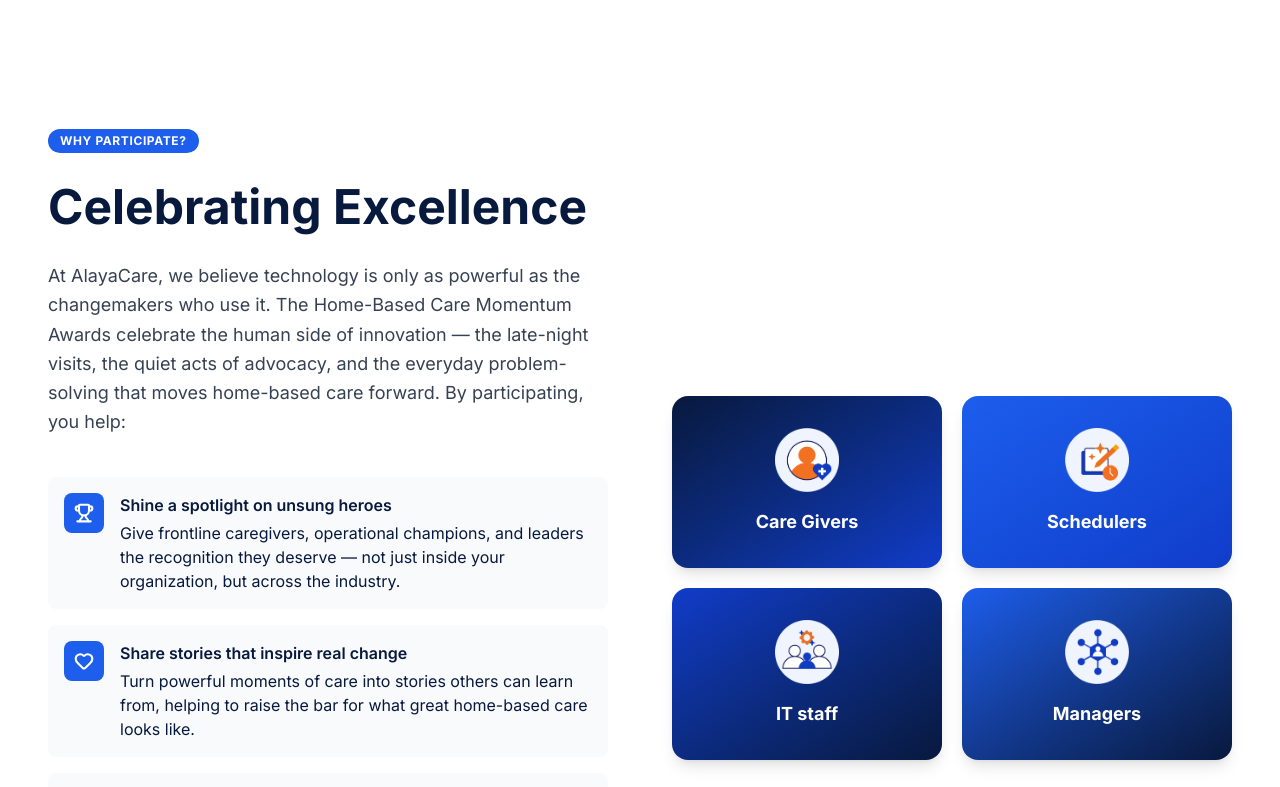
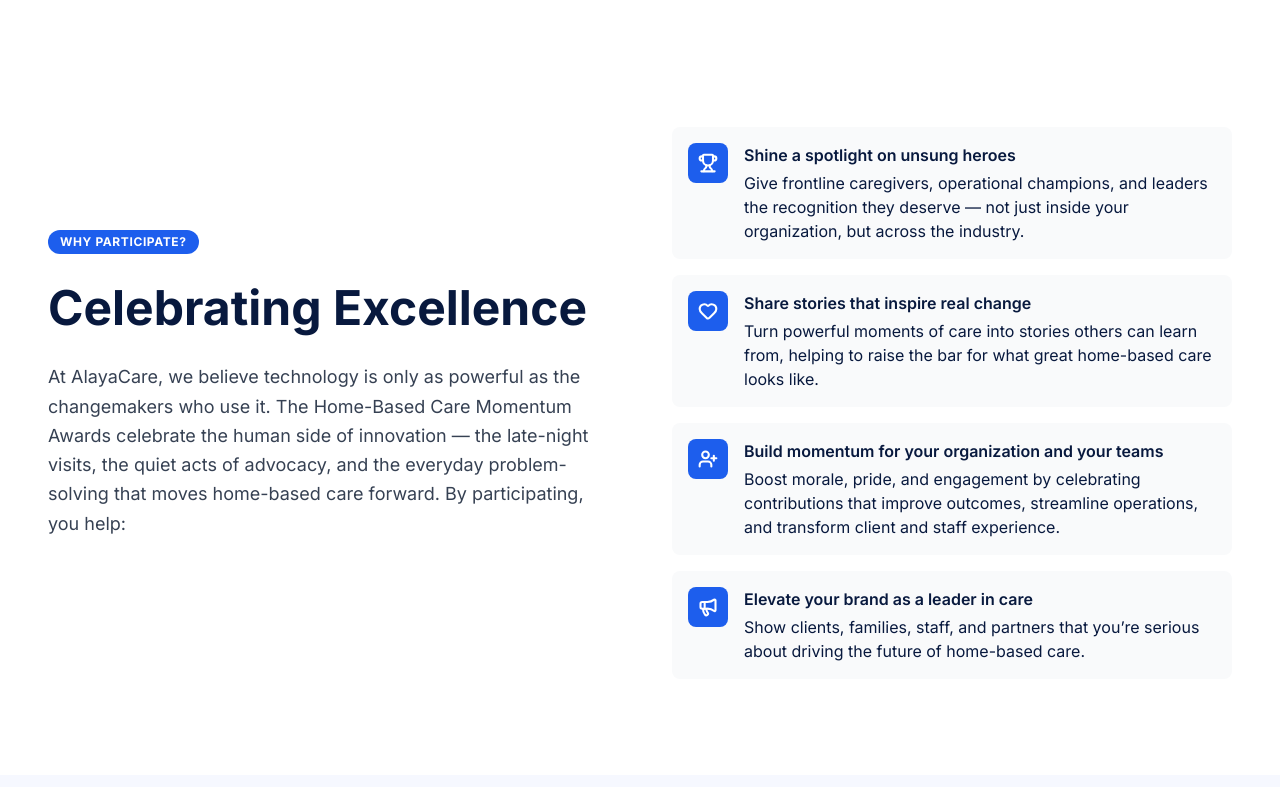
Before and after one commit to wcorman/alayacare-awards, a Next.js app: page / in a window 1280 px wide. Shown: the part 1120-1907 px from the top of the page. Built offline with nearby package versions, Linux system fonts and the light colour scheme; no server answers.

Commit message:
Remove homepage boxes

```diff
--- a/app/page.tsx
+++ b/app/page.tsx
@@ -111,7 +111,10 @@
               <p className="text-lg text-gray-700 mb-10 leading-relaxed">
                 {t('mission.description')}
               </p>
+            </div>
 
+            {/* Right Content: Mission Items */}
+            <div className="flex-1 w-full max-w-xl">
               <div className="space-y-4">
                 {missionItems.map((item, i) => {
                   const Icon = missionIcons[i];
@@ -130,76 +133,8 @@
                         {rest ? <span className="block mt-1">{rest}</span> : null}
                       </span>
                     </div>
-                )})}
-              </div>
-            </div>
-
-            {/* Right Visual */}
-            <div className="flex-1 w-full max-w-xl">
-              <div className="grid grid-cols-2 gap-5">
-                {/* Card 1 */}
-                <div className="bg-gradient-to-br from-[#08193e] to-[#113cca] rounded-2xl p-8 shadow-lg hover:shadow-xl transition-all transform hover:-translate-y-1">
-                  <div className="flex flex-col items-center text-center text-white h-full justify-center space-y-4">
-                    <div className="flex items-center justify-center">
-                      <Image
-                        src="/caregiver.png"
-                        alt={t('audiences.caregivers')}
-                        width={64}
-                        height={64}
-                        className="object-contain"
-                      />
-                    </div>
-                    <h3 className="font-bold text-lg">{t('audiences.caregivers')}</h3>
-                  </div>
-                </div>
-
-                {/* Card 2 */}
-                <div className="bg-gradient-to-br from-[#1D5EED] to-[#113CCA] rounded-2xl p-8 shadow-lg hover:shadow-xl transition-all transform hover:-translate-y-1">
-                  <div className="flex flex-col items-center text-center text-white h-full justify-center space-y-4">
-                    <div className="flex items-center justify-center">
-                      <Image
-                        src="/scheduler.png"
-                        alt={t('audiences.schedulers')}
-                        width={64}
-                        height={64}
-                        className="object-contain"
-                      />
-                    </div>
-                    <h3 className="font-bold text-lg">{t('audiences.schedulers')}</h3>
-                  </div>
-                </div>
-
-                {/* Card 3 */}
-                <div className="bg-gradient-to-br from-[#113CCA] to-[#08193E] rounded-2xl p-8 shadow-lg hover:shadow-xl transition-all transform hover:-translate-y-1">
-                  <div className="flex flex-col items-center text-center text-white h-full justify-center space-y-4">
-                    <div className="flex items-center justify-center">
-                      <Image
-                        src="/it-person.png"
-                        alt={t('audiences.it')}
-                        width={64}
-                        height={64}
-                        className="object-contain"
-                      />
-                    </div>
-                    <h3 className="font-bold text-lg">{t('audiences.it')}</h3>
-                  </div>
-                </div>
-
-                {/* Card 4 */}
-                <div className="bg-gradient-to-br from-[#1D5EED] to-[#08193E] rounded-2xl p-8 shadow-lg hover:shadow-xl transition-all transform hover:-translate-y-1">
-                  <div className="flex flex-col items-center text-center text-white h-full justify-center space-y-4">
-                    <div className="flex items-center justify-center">
-                      <Image
-                        src="/manager.png"
-                        alt={t('audiences.managers')}
-                        width={64}
-                        height={64}
-                        className="object-contain"
-                      />
-                    </div>
-                    <h3 className="font-bold text-lg">{t('audiences.managers')}</h3>
-                  </div>
-                </div>
+                  );
+                })}
               </div>
             </div>
           </div>
```
Lines whose indentation alone changed are shown as unchanged.
